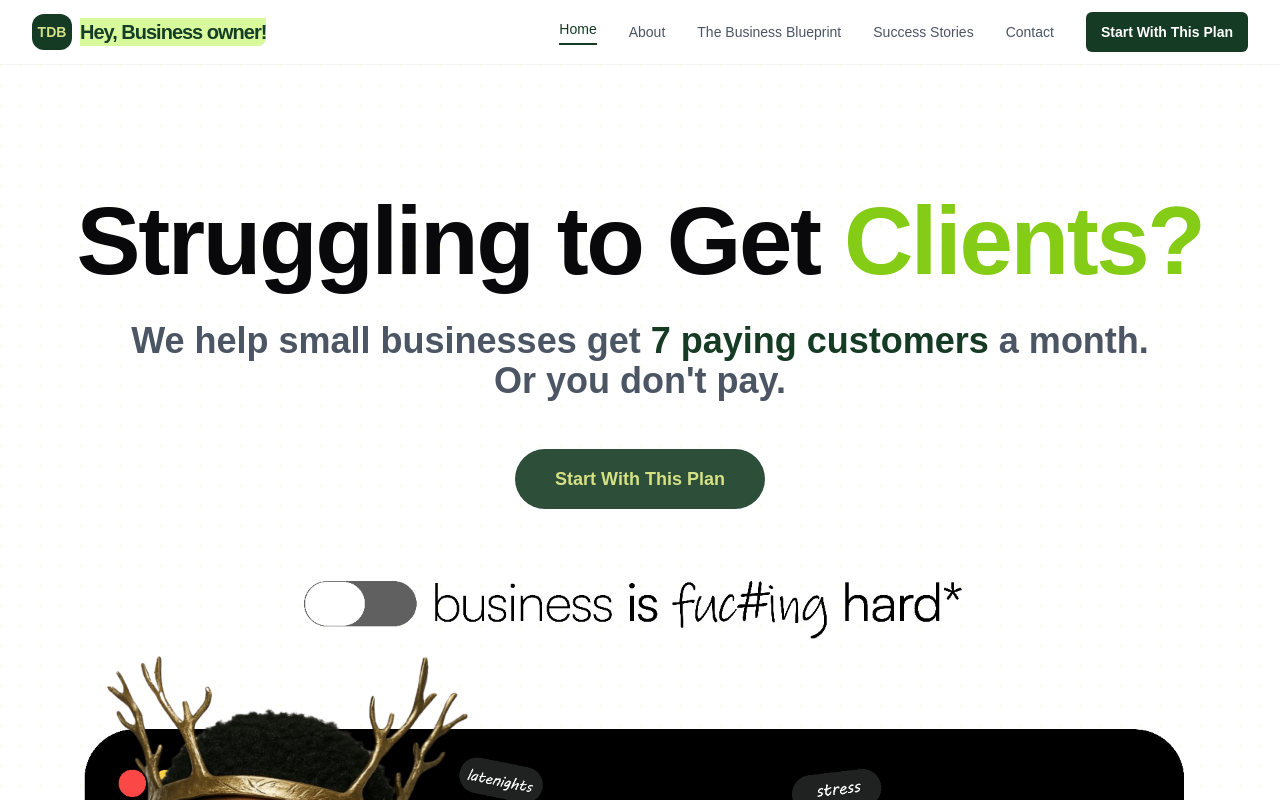
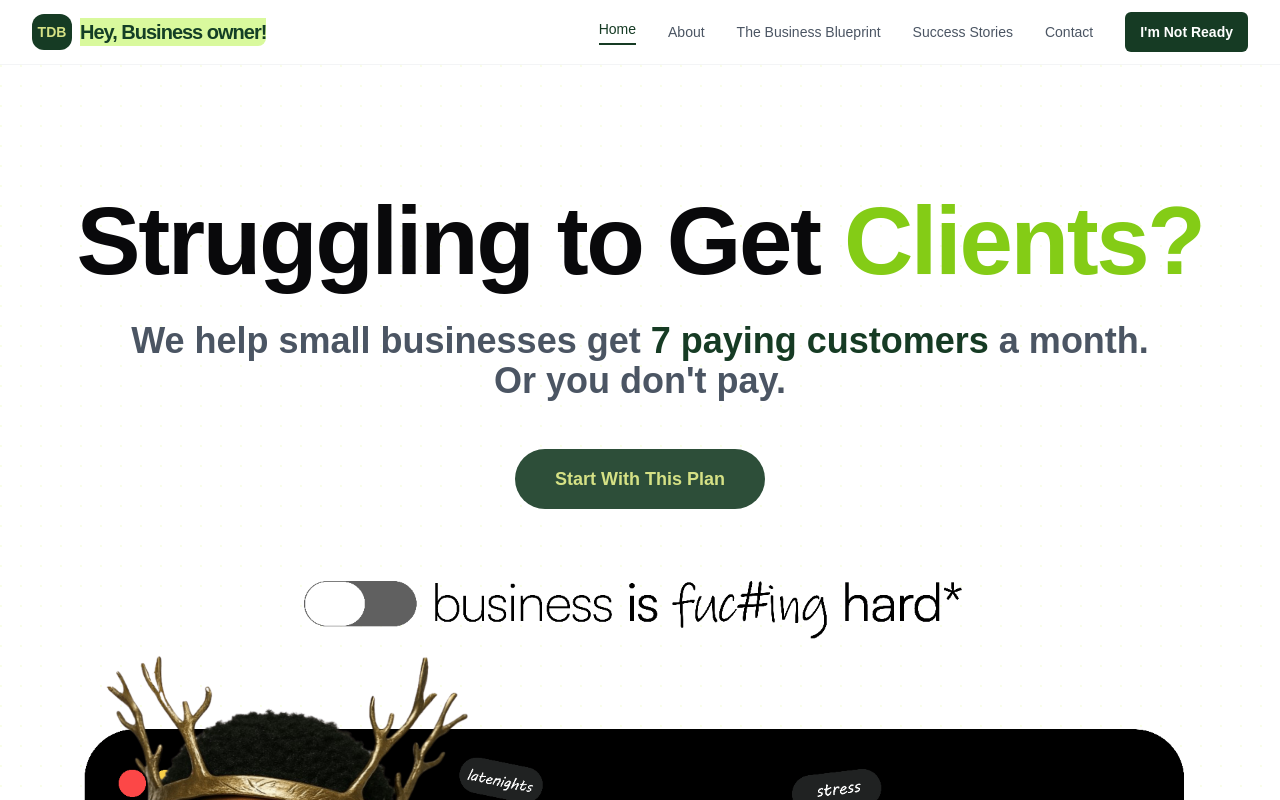
Before and after one commit to 7coremedia/drawing-board-growth-engine, a React (Vite) app: page / in a window 1280 px wide. Shown: the top 800 px of the page. Built offline with nearby package versions, Linux system fonts and the light colour scheme; a web font is replaced by a local one.

Commit message:
Visual edit in Lovable
Edited UI in Lovable

```diff
--- a/src/components/Navigation.tsx
+++ b/src/components/Navigation.tsx
@@ -60,9 +60,8 @@ const Navigation = () => {
                 {item.name}
               </Link>)}
             <Button asChild className="bg-primary hover:bg-primary/90 text-white font-semibold">
-              <a href="https://wa.me/message" target="_blank" rel="noopener noreferrer" className="text-lime-200 px-[15px] rounded-2xl">
-                Start With This Plan
-              </a>
+              <a href="https://wa.me/message" target="_blank" rel="noopener noreferrer" className="text-[#bebebe] bg-[#606060] px-[15px] rounded-2xl\n">I'm Not Ready
+            </a>
             </Button>
           </div>
 
```
